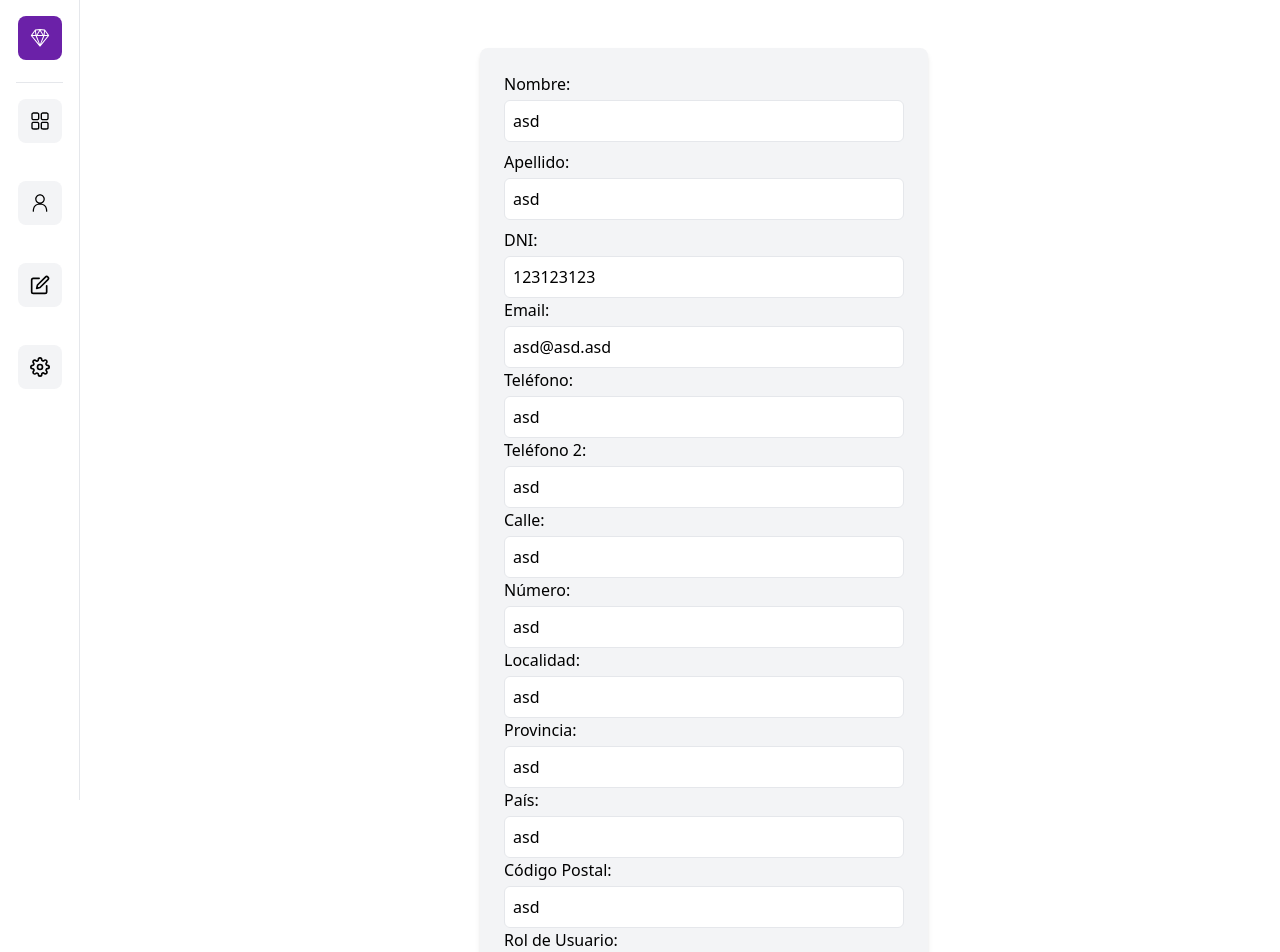
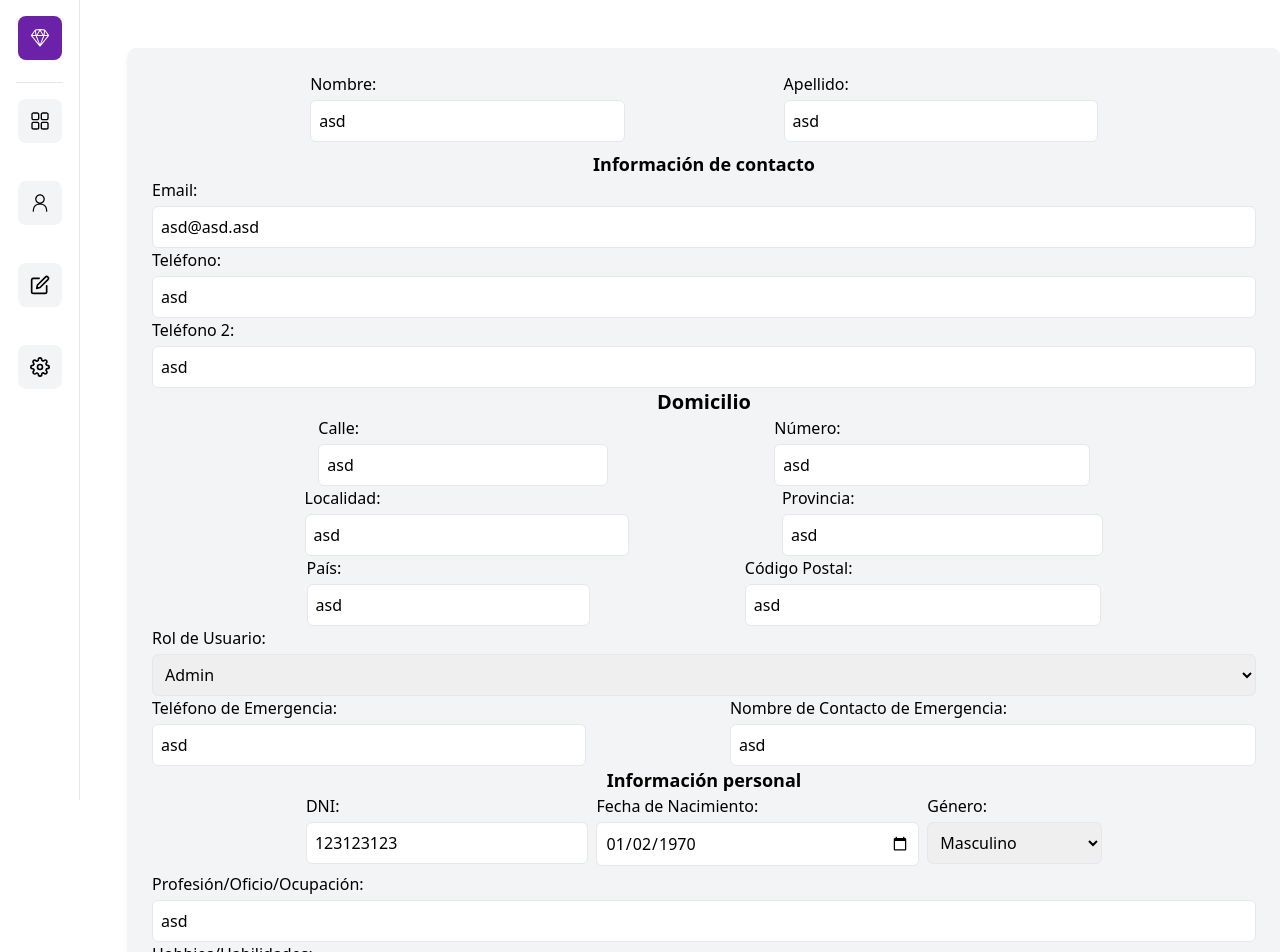
Before and after one commit to pablolospe/kamalaya-front, a Next.js app: page /ingreso in a window 1280 px wide. Shown: the top 952 px of the page. Built offline with nearby package versions, Linux system fonts and the light colour scheme.

Commit message:
form y saque cache de fetchs..

```diff
--- a/app/voluntarios/[id]/page.js
+++ b/app/voluntarios/[id]/page.js
@@ -1,20 +1,10 @@
 import React from 'react';
+import { formatearNumero, formatearFecha } from '@/utils/formats';
 
 const usuarioDetalle = async (id) => {
-  return fetch(`https://kamalaya.onrender.com/usuarios/${id}`, {}).then((res) =>
+  return fetch(`https://kamalaya.onrender.com/usuarios/${id}`, { cache: 'no-store' }).then((res) =>
     res.json()
   );
-};
-function formatearNumero(numero) {
-  return numero.replace(/\B(?=(\d{3})+(?!\d))/g, '.');
-}
-const formatDate = (dateString) => {
-    const date = new Date(dateString);
-    const day = date.getUTCDate().toString().padStart(2, '0');
-    const month = (date.getUTCMonth() + 1).toString().padStart(2, '0');
-    const year = date.getUTCFullYear();
-
-    return `${day}-${month}-${year}`;
 };
 
 async function Usuario({ params }) {
@@ -37,19 +27,19 @@ async function Usuario({ params }) {
         <div>DNI: {formatearNumero(u?.dni)}</div>
         <div>Rol: {u?.rol_usuario}</div>
         <div>Género: {u?.genero}</div>
-        <div>Fecha de nacimiento: {formatDate(u?.fechaDeNacimiento)}</div>
+        <div>Fecha de nacimiento: {formatearFecha(u?.fechaDeNacimiento)}</div>
         <div>Ocupación: {u?.profesion_oficio_ocupacion}</div>
-        <div>Fecha de alta: {u?.fechaAlta}</div>
-        {u?.fechaBaja !== null ? (
-          <div>Fecha de baja: {u?.fechaBaja}</div>
-        ) : (
+        <div>Fecha de alta: {formatearFecha(u?.fechaAlta)}</div>
+        {/* {u?.fechaBaja !== null ? (
           <div>Se encuentra activo</div>
-        )}
-        <div>
+          ) : ( */}
+          <div>Fecha de baja: {formatearFecha(u?.fechaBaja)}</div>
+        {/* )}
+        <div> */}
           Teléfono de emergencia: {u?.telefonoEmergencia} ({u?.nombreContactoEmergencia})
         </div>
       </div>
-    </div>
+    // </div>
   );
 }
 export default Usuario;
--- a/app/voluntarios/page.jsx
+++ b/app/voluntarios/page.jsx
@@ -1,10 +1,8 @@
-'use client'
 import React from 'react'
 import Link from 'next/link';
 
 const usuarios = async () => {
-  return fetch('https://kamalaya.onrender.com/usuarios', {
-  }).then((res) => res.json());
+  return fetch('https://kamalaya.onrender.com/usuarios', { cache: 'no-store' }).then((res) => res.json());
 };
 console.log(usuarios);
 async function Voluntarios() {
@@ -14,7 +12,7 @@ async function Voluntarios() {
     <div className='flex flex-col gap-3'>
     {console.log(usuario)}
       {usuario?.map(u=>(
-      <Link href={`/voluntarios/${u.usuario_id}`}>
+      <Link key={u.usuario_id} href={`/voluntarios/${u.usuario_id}`}>
       <div className='text-violet-600 hover:text-violet-800'>{u.usuario_id} {u.nombre} {u.apellido}</div>
       </Link>
       ))}</div>
--- a/components/Formulario.jsx
+++ b/components/Formulario.jsx
@@ -72,9 +72,9 @@ const Formulario = () => {
   return (
     <form
       onSubmit={handleSubmit}
-      className="max-w-md mx-auto p-6 bg-gray-100 rounded-lg shadow-md"
+      className="flex flex-col mx-auto p-6 bg-gray-100 rounded-lg shadow-md"
     >
-      {/* Campo Nombre */}
+      <div className="flex flex-row justify-evenly">
         <label className="block mb-2">
           Nombre:
           <input
@@ -97,18 +97,9 @@ const Formulario = () => {
             className="w-full mt-1 p-2 border rounded-md focus:ring focus:ring-blue-300"
           />
         </label>
+      </div>
 
-      <label>
-        DNI:
-        <input
-          type="number"
-          name="dni"
-          value={formData.dni}
-          onChange={handleChange}
-          className="w-full mt-1 p-2 border rounded-md focus:ring focus:ring-blue-300"
-        />
-      </label>
-
+      <h3 className="font-bold text-lg text-center">Información de contacto</h3>
       <label>
         Email:
         <input
@@ -141,7 +132,8 @@ const Formulario = () => {
           className="w-full mt-1 p-2 border rounded-md focus:ring focus:ring-blue-300"
         />
       </label>
-
+      <h3 className="font-bold text-xl text-center">Domicilio</h3>
+      <div className="flex flex-row justify-evenly">
         <label>
           Calle:
           <input
@@ -163,7 +155,8 @@ const Formulario = () => {
             className="w-full mt-1 p-2 border rounded-md focus:ring focus:ring-blue-300"
           />
         </label>
-
+      </div>
+      <div className="flex flex-row justify-evenly">
         <label>
           Localidad:
           <input
@@ -185,7 +178,8 @@ const Formulario = () => {
             className="w-full mt-1 p-2 border rounded-md focus:ring focus:ring-blue-300"
           />
         </label>
-
+      </div>
+      <div className="flex flex-row justify-evenly">
         <label>
           País:
           <input
@@ -207,18 +201,21 @@ const Formulario = () => {
             className="w-full mt-1 p-2 border rounded-md focus:ring focus:ring-blue-300"
           />
         </label>
-
+      </div>
       <label>
         Rol de Usuario:
-        <input
+        <select
           type="text"
           name="rol_usuario"
           value={formData.rol_usuario}
           onChange={handleChange}
           className="w-full mt-1 p-2 border rounded-md focus:ring focus:ring-blue-300"
-        />
+        >
+          <option value="M">Admin</option>
+          <option value="F">User</option>
+        </select>
       </label>
-
+      <div className='flex flex-row justify-between'>
         <label>
           Teléfono de Emergencia:
           <input
@@ -240,6 +237,30 @@ const Formulario = () => {
             className="w-full mt-1 p-2 border rounded-md focus:ring focus:ring-blue-300"
           />
         </label>
+      </div>
+      <h3 className="font-bold text-lg text-center">Información personal</h3>
+      <div className="flex flex-row justify-center align-middle gap-2">
+        <label>
+          DNI:
+          <input
+            type="number"
+            name="dni"
+            value={formData.dni}
+            onChange={handleChange}
+            className="w-full mt-1 p-2 border rounded-md focus:ring focus:ring-blue-300"
+          />
+        </label>
+
+        <label>
+          Fecha de Nacimiento:
+          <input
+            type="date"
+            name="fechaDeNacimiento"
+            value={formData.fechaDeNacimiento}
+            onChange={handleChange}
+            className="w-full mt-1 p-2 border rounded-md focus:ring focus:ring-blue-300"
+          />
+        </label>
 
         <label className="block mb-2">
           Género:
@@ -254,7 +275,7 @@ const Formulario = () => {
             <option value="otro">Otro</option>
           </select>
         </label>
-
+      </div>
       <label>
         Profesión/Oficio/Ocupación:
         <input
@@ -278,17 +299,6 @@ const Formulario = () => {
       </label>
 
       <label>
-        Fecha de Nacimiento:
-        <input
-          type="date"
-          name="fechaDeNacimiento"
-          value={formData.fechaDeNacimiento}
-          onChange={handleChange}
-          className="w-full mt-1 p-2 border rounded-md focus:ring focus:ring-blue-300"
-        />
-      </label>
-
-      <label>
         Fecha de Alta:
         <input
           type="date"
@@ -298,17 +308,6 @@ const Formulario = () => {
           className="w-full mt-1 p-2 border rounded-md focus:ring focus:ring-blue-300"
         />
       </label>
-
-      {/* <label>
-        Fecha de Baja:
-        <input
-          type="date"
-          name="fechaBaja"
-          value={formData.fechaBaja}
-          onChange={handleChange}
-          className="w-full mt-1 p-2 border rounded-md focus:ring focus:ring-blue-300"
-        />
-      </label> */}
 
       <label>
         Tiene Auto:
--- /dev/null
+++ b/utils/formats.js
@@ -0,0 +1,12 @@
+export const formatearNumero = (numero) => {
+  return numero.replace(/\B(?=(\d{3})+(?!\d))/g, '.');
+}
+
+export const formatearFecha = (dateString) => {
+  const date = new Date(dateString);
+  const day = date.getUTCDate().toString().padStart(2, '0');
+  const month = (date.getUTCMonth() + 1).toString().padStart(2, '0');
+  const year = date.getUTCFullYear();
+
+  return `${day}-${month}-${year}`;
+};
```
Lines whose indentation alone changed are shown as unchanged.
